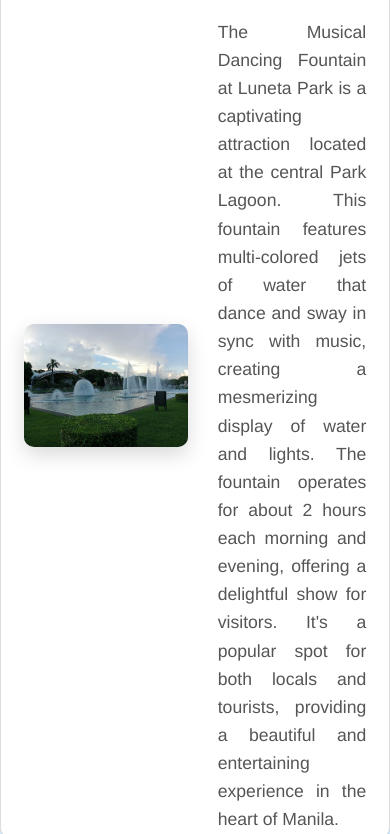
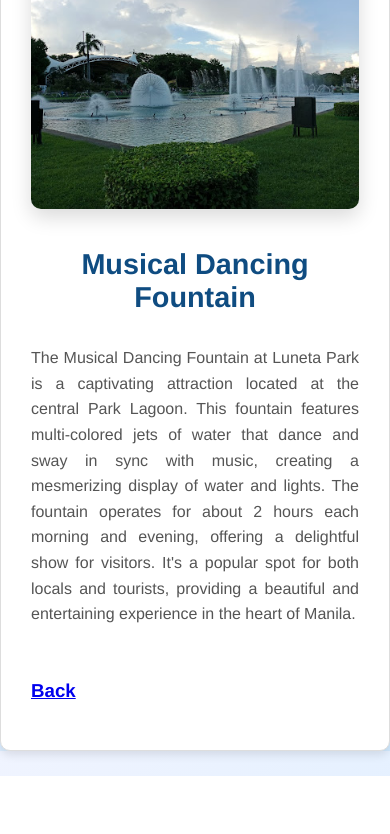
Before and after one commit to luckstraw/ImageMap, a plain HTML site: page htmls/MDF.html in a window 390 px wide. Shown: the part 68-902 px from the top of the page. After the commit the page ends 844 px from the top, so only its background shows below. Drawn offline with Linux system fonts and the light colour scheme.

Commit message:
Update design.css

```diff
--- a/design.css
+++ b/design.css
@@ -70,3 +70,33 @@
 .image-container:hover {
     box-shadow: 0 8px 20px rgba(0, 0, 0, 0.15);
 }
+
+@media (max-width: 768px) {
+    .image-container {
+        flex-direction: column;
+        text-align: center;
+        height: auto;
+    }
+
+    .image-container img {
+        max-width: 100%;
+        margin-right: 0;
+        margin-bottom: 20px;
+    }
+
+    .description {
+        max-width: 100%;
+    }
+
+    .description h1 {
+        font-size: 1.8em;
+    }
+
+    .description p {
+        font-size: 1em;
+    }
+
+    .back-link {
+        font-size: 1em;
+    }
+}
```
